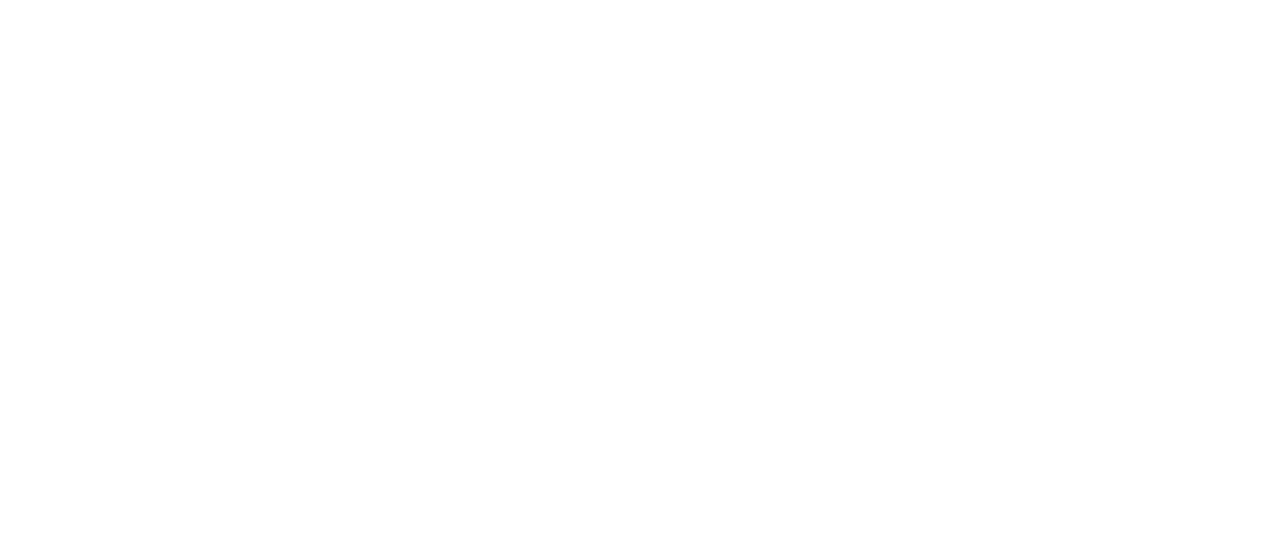
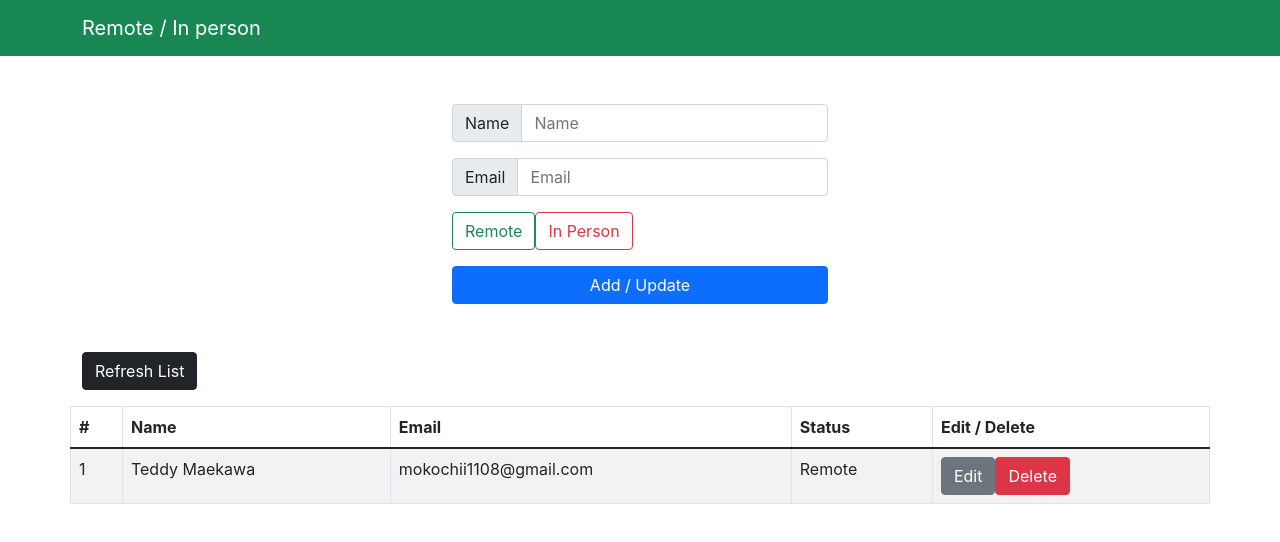
Before and after one commit to Chimoha31/Attendance__crud, a React (Create React App) app: page / in a window 1280 px wide. Shown: the top 542 px of the page. Built offline with nearby package versions, Linux system fonts and the light colour scheme.

Commit message:
Styliing for whole page

```diff
--- a/src/App.js
+++ b/src/App.js
@@ -1,11 +1,27 @@
-import React from 'react'
+import React from "react";
+import { Col, Container, Row } from "react-bootstrap";
+import Header from "./componentrs/Header";
+import Input from "./componentrs/Input";
+import StatusBorad from "./componentrs/StatusBorad";
 
 const App = () => {
   return (
-    <div>
+    <div className="">
+      <Header />
+      <Container style={{ width: "400px" }}>
+        <Row>
+          <Col>
+            <Input />
+          </Col>
+        </Row>
+      </Container>
+      <Container>
+        <Row>
+          <StatusBorad />
+        </Row>
+      </Container>
+    </div>
+  );
+};
 
-    </div>
-  )
-}
-
-export default App
+export default App;
--- /dev/null
+++ b/src/componentrs/Header.jsx
@@ -0,0 +1,16 @@
+import React from "react";
+import { Container, Navbar } from "react-bootstrap";
+
+const Header = () => {
+  return (
+    <>
+      <Navbar bg="success" variant="dark" className="mb-5">
+        <Container>
+          <Navbar.Brand href="#home">Remote / In person</Navbar.Brand>
+        </Container>
+      </Navbar>
+    </>
+  );
+};
+
+export default Header;
--- /dev/null
+++ b/src/componentrs/Input.jsx
@@ -0,0 +1,38 @@
+import React, { Fragment } from "react";
+import { Button, FormControl, InputGroup } from "react-bootstrap";
+
+const Input = () => {
+  return (
+    <Fragment>
+      <form className="mb-5">
+        <InputGroup className="mb-3">
+          <InputGroup.Text id="basic-addon1">Name</InputGroup.Text>
+          <FormControl
+            placeholder="Name"
+            aria-label="Name"
+            aria-describedby="basic-addon1"
+          />
+        </InputGroup>
+        <InputGroup className="mb-3">
+          <InputGroup.Text id="basic-addon1">Email</InputGroup.Text>
+          <FormControl
+            placeholder="Email"
+            aria-label="Email"
+            aria-describedby="basic-addon1"
+          />
+        </InputGroup>
+
+        <div className="mb-3">
+          <Button variant="outline-success">Remote</Button>
+          <Button variant="outline-danger">In Person</Button>
+        </div>
+
+        <div className="d-grid">
+          <Button variant="primary">Add / Update</Button>
+        </div>
+      </form>
+    </Fragment>
+  );
+};
+
+export default Input;
--- /dev/null
+++ b/src/componentrs/StatusBorad.jsx
@@ -0,0 +1,37 @@
+import React, { Fragment } from "react";
+import { Button, Table } from "react-bootstrap";
+
+const StatusBorad = () => {
+  return (
+    <Fragment>
+      <div>
+        <Button variant="dark" className="mb-3">Refresh List</Button>
+      </div>
+      <Table striped bordered hover>
+        <thead>
+          <tr>
+            <th>#</th>
+            <th>Name</th>
+            <th>Email</th>
+            <th>Status</th>
+            <th>Edit / Delete</th>
+          </tr>
+        </thead>
+        <tbody>
+          <tr>
+            <td>1</td>
+            <td>Teddy Maekawa</td>
+            <td>mokochii1108@gmail.com</td>
+            <td>Remote</td>
+            <td>
+              <Button variant="secondary">Edit</Button>
+              <Button variant="danger">Delete</Button>
+            </td>
+          </tr>
+        </tbody>
+      </Table>
+    </Fragment>
+  );
+};
+
+export default StatusBorad;
```
